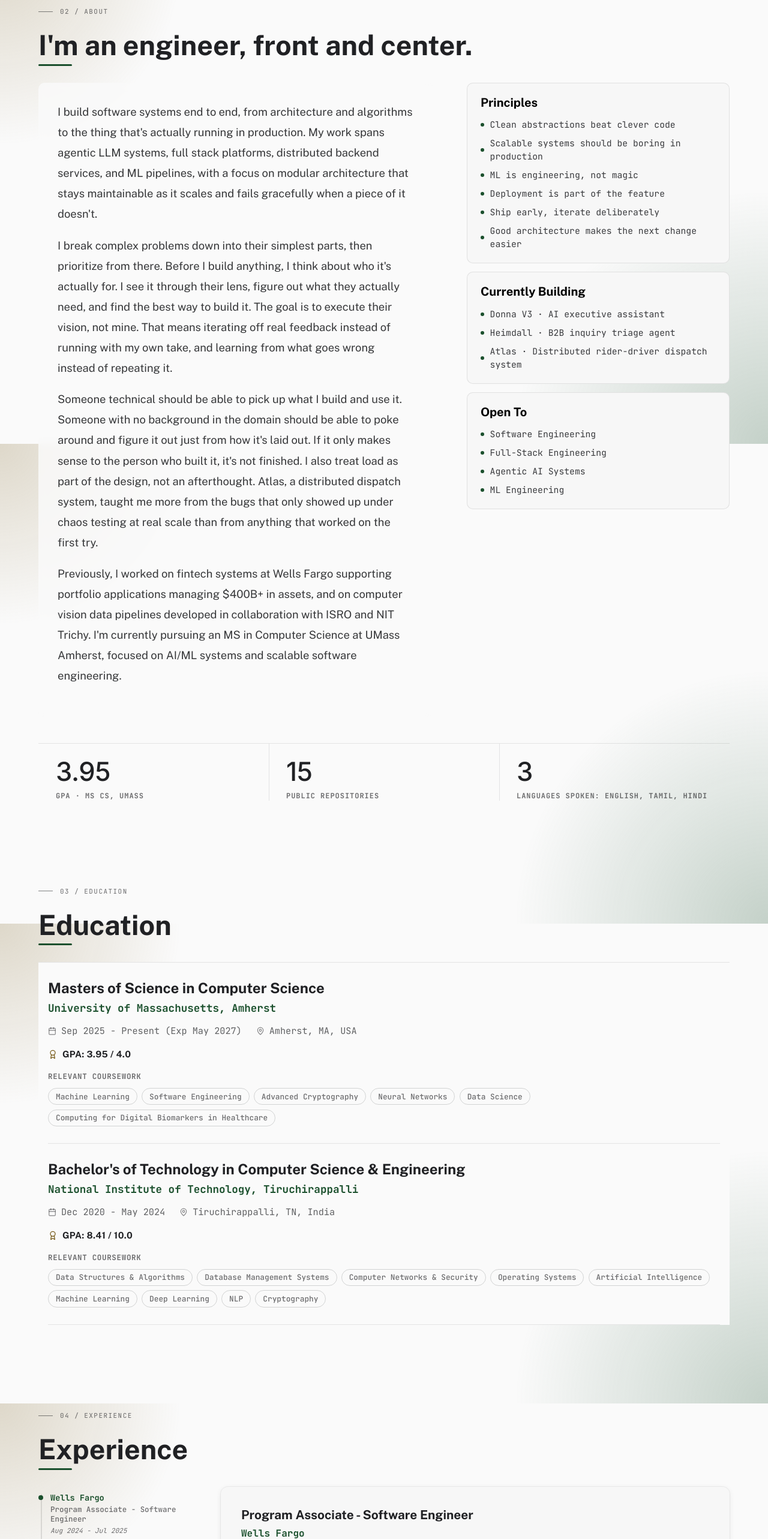
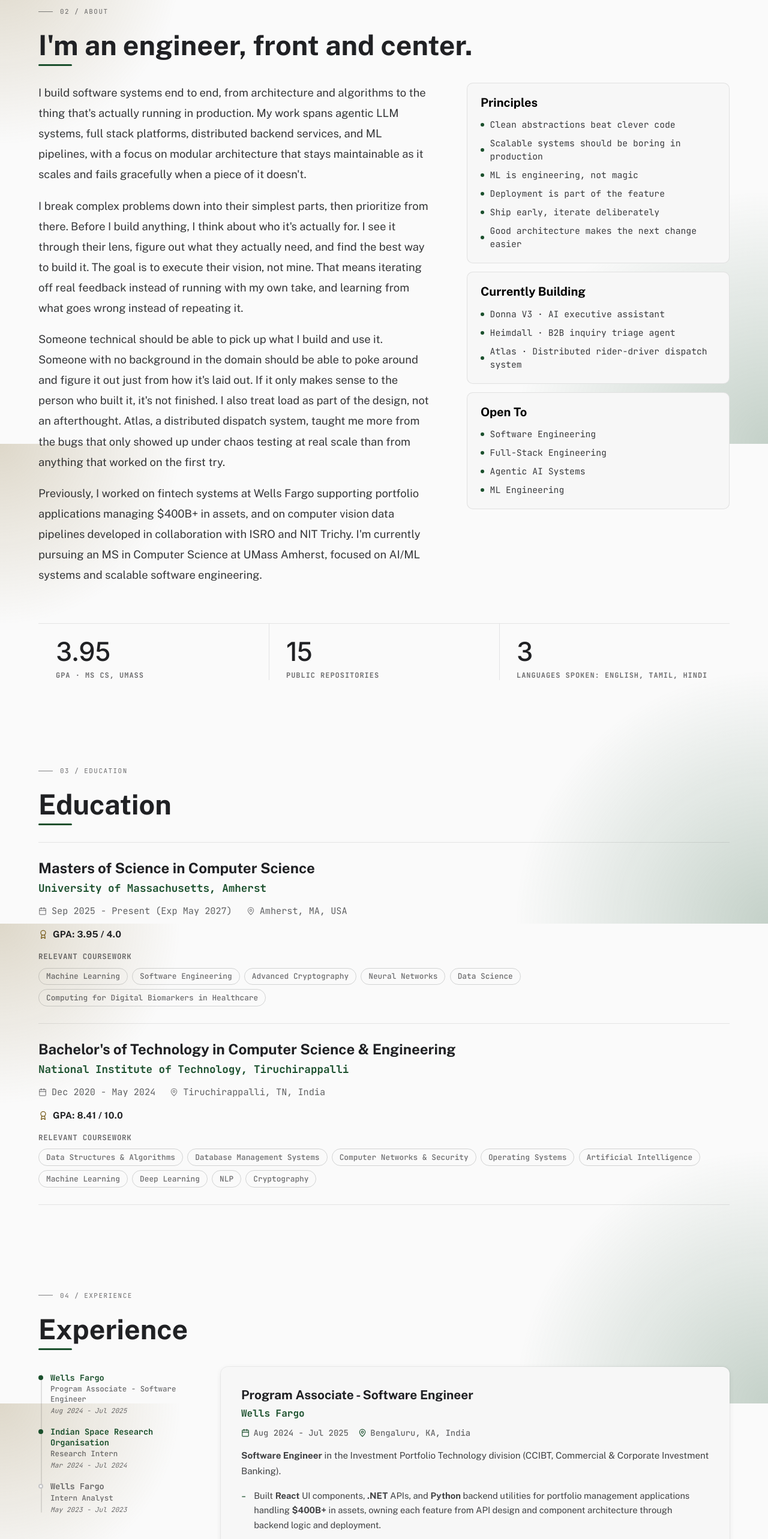
Before and after one commit to vpk-11/vpk-11.github.io, a React (Vite) app: page / in a window 1280 px wide. Shown: the part 860-3426 px from the top of the page at 60% size. Built offline with nearby package versions, Linux system fonts and the light colour scheme.

Commit message:
Remove scrim-panel boxes from About, BeyondTheCode, Education

```diff
--- a/src/pages/About/About.scss
+++ b/src/pages/About/About.scss
@@ -15,15 +15,6 @@
     grid-template-columns: 1fr;
     gap: 2.5rem;
   }
-}
-
-// ============================================
-// LEFT — BIO PANEL (scrim fix, About only)
-// ============================================
-
-.about-panel {
-  @include scrim-panel;
-  padding: clamp(1.5rem, 2.5vw, 2.5rem);
 }
 
 .dropcap-p,
--- a/src/pages/BeyondTheCode/BeyondTheCode.scss
+++ b/src/pages/BeyondTheCode/BeyondTheCode.scss
@@ -35,13 +35,6 @@
   }
 }
 
-.leadership-panel {
-  @include scrim-panel;
-  // Top padding matches .lmetric's (0.85rem) so the role heading lines up
-  // with the first metric card's number — grid aligns the box tops, but
-  // mismatched padding was pushing this panel's text down relative to it.
-  padding: 0.85rem clamp(1rem, 2vw, 1.75rem) clamp(1rem, 2vw, 1.75rem);
-}
 
 .leadership-role {
   font-size: 1.15rem;
--- a/src/pages/Education/Education.scss
+++ b/src/pages/Education/Education.scss
@@ -2,13 +2,13 @@
 @use '../../styles/mixins' as *;
 
 // Flat divided list, same treatment as BeyondTheCode's leadership-stack —
-// one solid bg spanning top divider to bottom divider, no per-row box.
+// no card box, no background, just text hierarchy separated by a thin
+// divider line.
 .education-stack {
   border-top: 1px solid;
-  padding: 0 1rem;
 
-  .theme-light & { border-color: rgba($light-text, 0.1); background: $light-bg; }
-  .theme-dark &  { border-color: rgba($dark-text, 0.1); background: $dark-bg; }
+  .theme-light & { border-color: rgba($light-text, 0.1); }
+  .theme-dark &  { border-color: rgba($dark-text, 0.1); }
 }
 
 .edu-row {
--- a/src/styles/_mixins.scss
+++ b/src/styles/_mixins.scss
@@ -20,22 +20,6 @@
       @content;
     }
   }
-}
-
-// ============================================
-// SCRIM PANEL
-// ============================================
-// Blurred, theme-tinted backdrop so text stays legible over the particle
-// background. Shared by About's bio panel and BeyondTheCode's leadership
-// panel — identical treatment, only padding differs per consumer.
-
-@mixin scrim-panel {
-  border-radius: 10px;
-  backdrop-filter: blur(6px);
-  -webkit-backdrop-filter: blur(6px);
-
-  .theme-dark &  { background: rgba(10, 10, 10, 0.72); }
-  .theme-light & { background: rgba(250, 250, 250, 0.85); }
 }
 
 // ============================================
```
